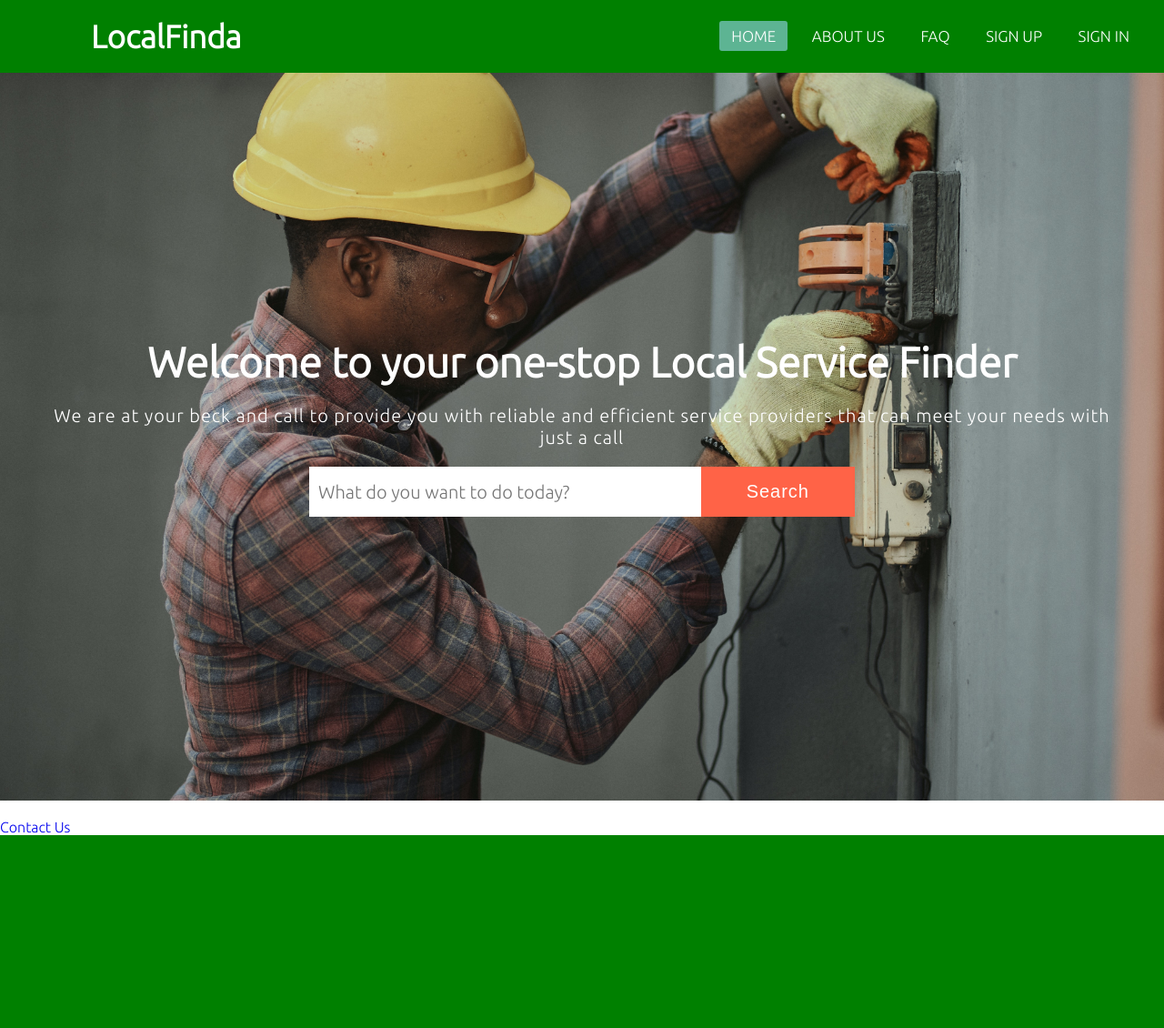
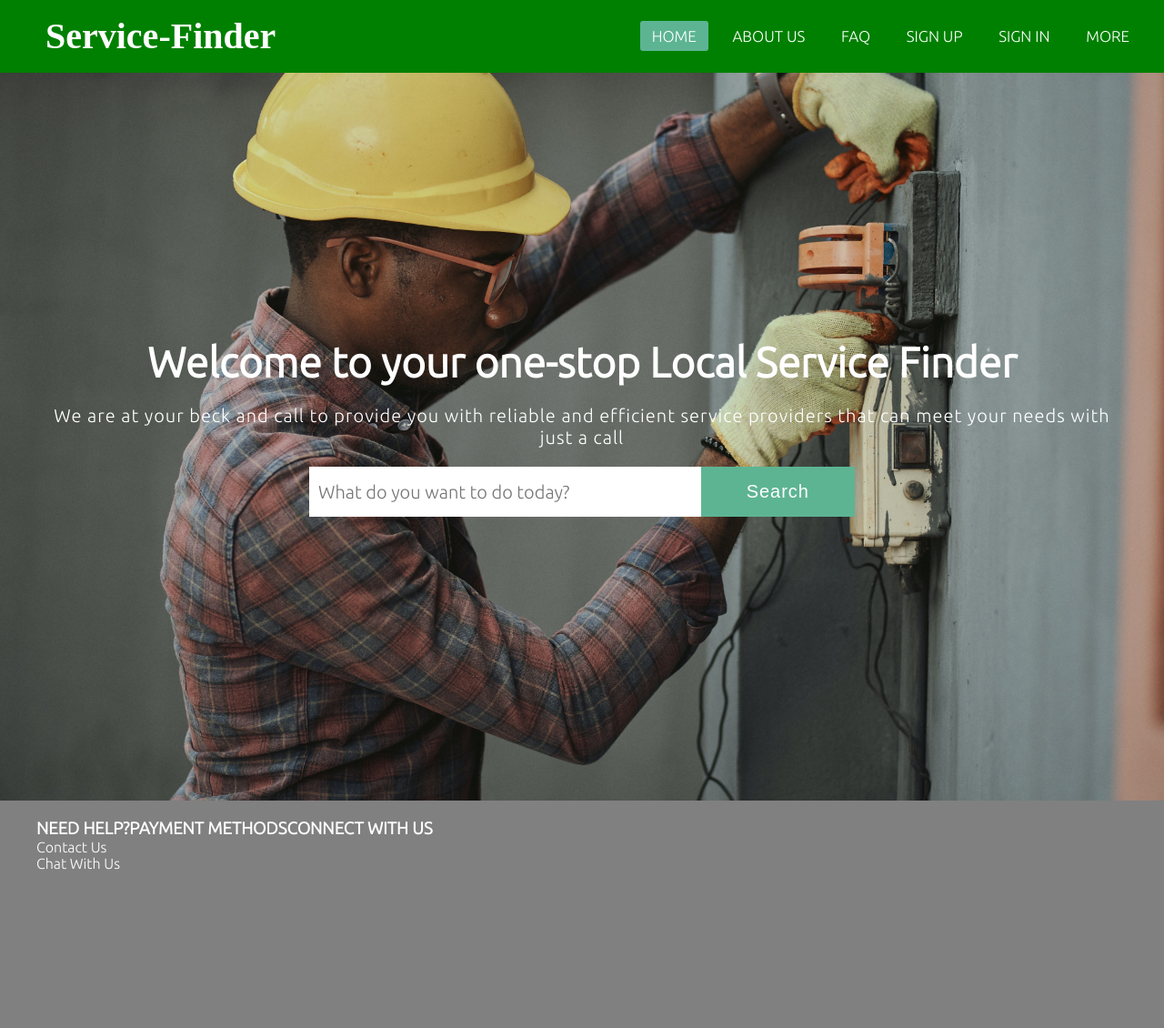
Before and after one commit to Solowise130/Local-Service-Finder, a Python web app: template frontend/templates/Home.html in a window 1280 px wide. Shown: the whole page at 91% size. Before the commit the page ends 918 px from the top, so only its background shows below. Run offline with Jinja, Linux system fonts and the light colour scheme; the template is opened without the code that fills it, so the values that code supplies are empty; some libraries are stand-ins or nearby versions.

Commit message:
footer in progress

```diff
--- a/frontend/templates/Home.html
+++ b/frontend/templates/Home.html
@@ -14,13 +14,14 @@
         <label for = "check" class="checkbtn">
             <i class="fa-solid fa-bars"></i>
         </label>
-        <label class ="logo">LocalFinda</label>
+        <label class ="logo"><a href = "Home.html">Service-Finder</a></label>
         <ul>
             <li><a class="active" href = "Home.html">Home</a></li>
             <li><a href = "About-Us.html">About Us</a></li>
             <li><a href = "FAQs.html">FAQ</a></li>
             <li><a href = "Sign-Up.html">Sign Up</a></li>
             <li><a href = "Sign-In.html">Sign In</a></li>
+            <li><a>More</a></li>
         </ul>
     </nav>
 
@@ -36,7 +37,19 @@
     </div>
      <footer>
         <div class = "bottom">
-            <a href="#">Contact Us</a>
+            <div class = "help">
+                <h3>NEED HELP?</h3>
+                <ul>
+                    <li><a>Contact Us</a></li>
+                    <li><a>Chat With Us</a></li>
+                </ul>
+            </div>
+            <div class = "pay">
+                <h3>PAYMENT METHODS</h3>
+            </div>
+            <div class = "connect">
+                <h3>CONNECT WITH US</h3>
+            </div>
         </div>
      </footer>
 </body>
--- a/frontend/templates/static/css/home.css
+++ b/frontend/templates/static/css/home.css
@@ -13,12 +13,13 @@ nav{
     height: 80px;
     width: 100%;
 }
-label.logo{
+label.logo a{
     color: white;
-    font-size: 35px;
+    font-size: 40px;
     line-height: 80px;
-    padding: 0 100px;
+    padding: 0 50px;
     font-weight: bold;
+    font-family: 'Abel';
 }
 nav ul{
     float: right;
@@ -37,7 +38,7 @@ nav ul li a{
     text-transform: uppercase;
 }
 
-a.active, a:hover{
+ li a.active, li a:hover{
     background: #5db493;
     transition: .5s;
 }
@@ -116,7 +117,6 @@ a.active, a:hover{
     justify-content: center;
     align-items: center;
     position: relative;
-    margin-bottom: 20px;
     z-index: -2;
 }
 
@@ -150,7 +150,7 @@ form input{
 }
 
 .container form button{
-    background: tomato;
+    background: #5db493;
     padding: 10px 50px;
     border: none;
     outline: none;
@@ -159,3 +159,14 @@ form input{
     cursor: pointer;
     font-size:20px;
 }
+
+.bottom{
+    width: 100%;
+    height: 250px;
+    background: grey;
+    padding-bottom: 16px;
+    padding-top: 20px;
+    padding-left: 40px;
+    display:flex;
+    color: white;
+}
```
